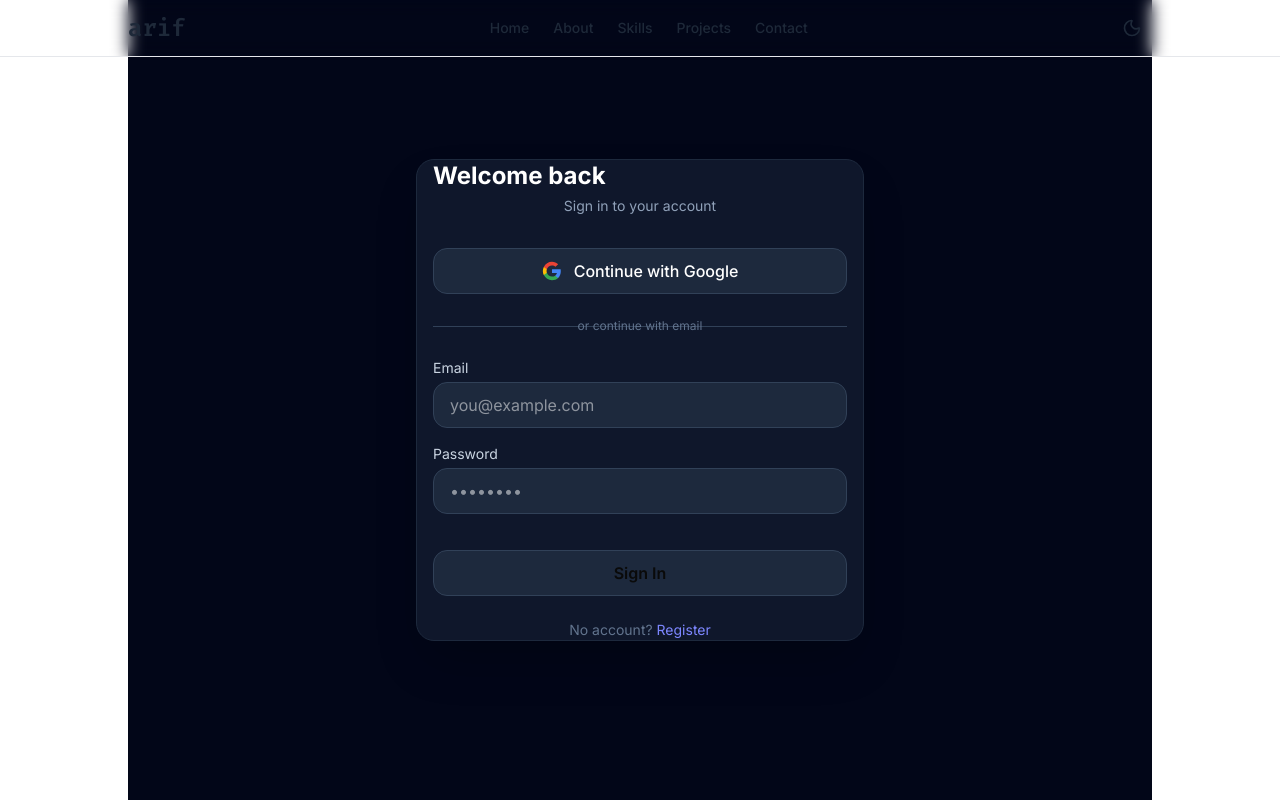
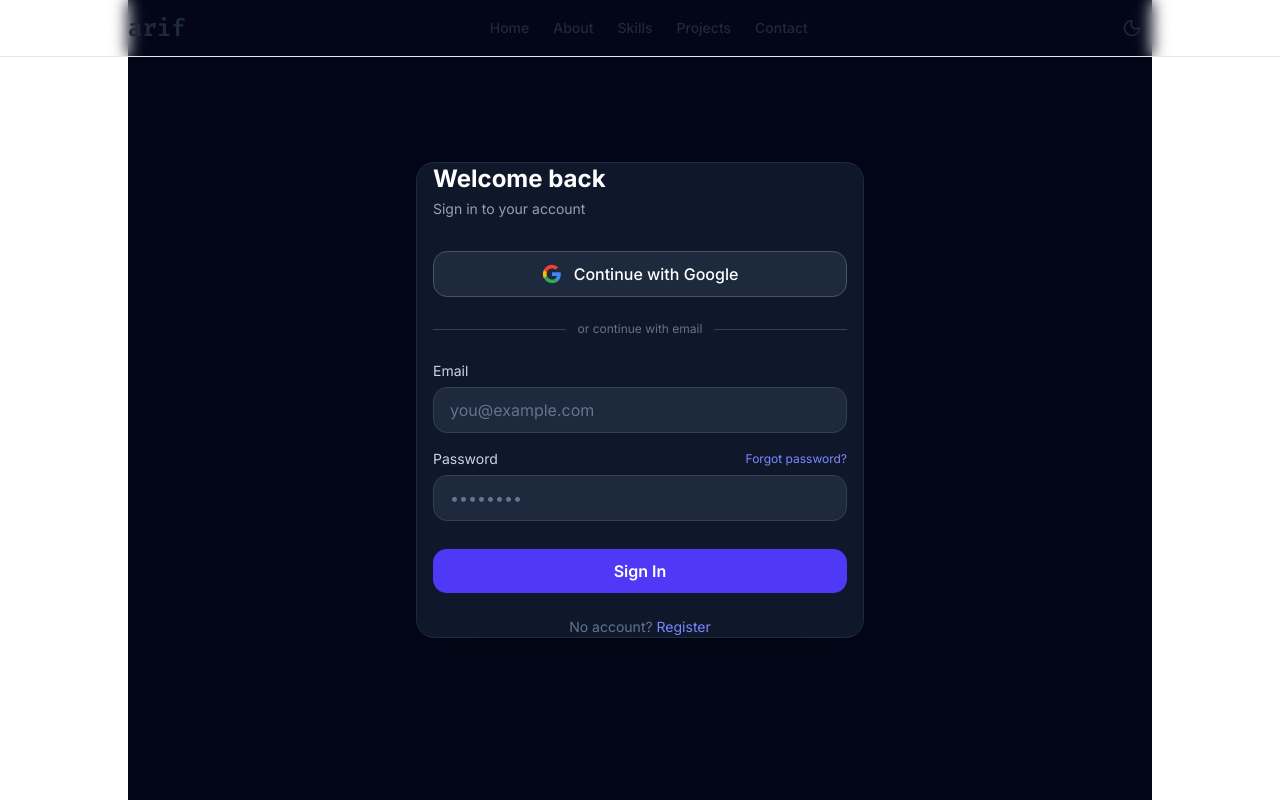
Before and after one commit to arifstk/arif-portfolio, a Next.js app: page /login in a window 1280 px wide. Shown: the top 800 px of the page. Built offline with nearby package versions, Linux system fonts and the light colour scheme.

Commit message:
login ui

```diff
--- a/app/(auth)/login/page.tsx
+++ b/app/(auth)/login/page.tsx
@@ -1,4 +1,4 @@
-// app/(auth)/login/page.tsx — Login page with credentials form and Google OAuth button
+// app/(auth)/login/page.tsx
 
 "use client";
 import { signIn } from "next-auth/react";
@@ -23,15 +23,17 @@ export default function LoginPage() {
   return (
     <div className="min-h-screen flex items-center justify-center px-4 bg-slate-950">
       <div className="w-full max-w-md bg-slate-900 rounded-2xl px-4 shadow-2xl border border-slate-800">
+
+        {/* Header */}
         <h1 className="text-2xl font-bold text-white mb-1">Welcome back</h1>
-        <p className="text-slate-400 text-sm mb-8 text-center">Sign in to your account</p>
+        <p className="text-slate-400 text-sm mb-8">Sign in to your account</p>
 
         {/* Google OAuth */}
         <button
           onClick={() => signIn("google", { callbackUrl: "/" })}
-          className="w-full flex items-center justify-center gap-3 py-2.5 rounded-xl border border-slate-700 bg-slate-800 hover:bg-slate-700 transition text-white font-medium mb-6"
+          className="w-full flex items-center justify-center gap-3 py-2.5 rounded-xl border border-slate-600 bg-slate-800 hover:bg-slate-700 transition text-white font-medium mb-6"
         >
-          <svg className="w-5 h-5" viewBox="0 0 24 24">
+          <svg className="w-5 h-5 shrink-0" viewBox="0 0 24 24">
             <path fill="#4285F4" d="M22.56 12.25c0-.78-.07-1.53-.2-2.25H12v4.26h5.92c-.26 1.37-1.04 2.53-2.21 3.31v2.77h3.57c2.08-1.92 3.28-4.74 3.28-8.09z" />
             <path fill="#34A853" d="M12 23c2.97 0 5.46-.98 7.28-2.66l-3.57-2.77c-.98.66-2.23 1.06-3.71 1.06-2.86 0-5.29-1.93-6.16-4.53H2.18v2.84C3.99 20.53 7.7 23 12 23z" />
             <path fill="#FBBC05" d="M5.84 14.09c-.22-.66-.35-1.36-.35-2.09s.13-1.43.35-2.09V7.07H2.18C1.43 8.55 1 10.22 1 12s.43 3.45 1.18 4.93l3.66-2.84z" />
@@ -40,40 +42,56 @@ export default function LoginPage() {
           Continue with Google
         </button>
 
+        {/* Divider */}
         <div className="relative mb-6">
           <div className="absolute inset-0 flex items-center">
             <div className="w-full border-t border-slate-700" />
           </div>
-          <div className="relative flex justify-center text-xs text-slate-500 px-3">or continue with email</div>
+          <div className="relative flex justify-center">
+            <span className="bg-slate-900 px-3 text-xs text-slate-500">or continue with email</span>
+          </div>
         </div>
 
+        {/* Form */}
         <form onSubmit={handleSubmit} className="space-y-4">
           <div>
-            <label className="block text-sm text-slate-300 mb-1">Email</label>
+            <label className="block text-sm text-slate-300 mb-1.5">Email</label>
             <input
               type="email"
               value={email}
               onChange={(e) => setEmail(e.target.value)}
               required
-              className="w-full px-4 py-2.5 rounded-xl bg-slate-800 border border-slate-700 text-white focus:outline-none focus:ring-2 focus:ring-indigo-500"
+              className="w-full px-4 py-2.5 rounded-xl bg-slate-800 border border-slate-700 text-white placeholder-slate-500 focus:outline-none focus:ring-2 focus:ring-indigo-500 focus:border-transparent"
               placeholder="you@example.com"
             />
           </div>
+
           <div>
-            <label className="block text-sm text-slate-300 mb-1">Password</label>
+            <div className="flex items-center justify-between mb-1.5">
+              <label className="block text-sm text-slate-300">Password</label>
+              <Link href="/forgot-password" className="text-xs text-indigo-400 hover:underline">
+                Forgot password?
+              </Link>
+            </div>
             <input
               type="password"
               value={password}
               onChange={(e) => setPassword(e.target.value)}
               required
-              className="w-full px-4 py-2.5 rounded-xl bg-slate-800 border border-slate-700 text-white focus:outline-none focus:ring-2 focus:ring-indigo-500 mb-5"
+              className="w-full px-4 py-2.5 rounded-xl bg-slate-800 border border-slate-700 text-white placeholder-slate-500 focus:outline-none focus:ring-2 focus:ring-indigo-500 focus:border-transparent mb-3"
               placeholder="••••••••"
             />
           </div>
-          {error && <p className="text-red-400 text-sm">{error}</p>}
+
+          {error && (
+            <p className="text-red-400 text-sm bg-red-400/10 border border-red-400/20 rounded-lg px-3 py-2">
+              {error}
+            </p>
+          )}
+
           <button
             type="submit"
-            className="w-full py-2.5 rounded-xl border border-slate-700 bg-slate-800 hover:bg-slate-700 transition font-semibold"
+            className="w-full py-2.5 rounded-xl bg-indigo-600 hover:bg-indigo-500 transition font-semibold text-white"
           >
             Sign In
           </button>
@@ -81,7 +99,9 @@ export default function LoginPage() {
 
         <p className="text-center text-sm text-slate-500 mt-6">
           No account?{" "}
-          <Link href="/register" className="text-indigo-400 hover:underline">Register</Link>
+          <Link href="/register" className="text-indigo-400 hover:underline">
+            Register
+          </Link>
         </p>
       </div>
     </div>
--- a/app/layout.tsx
+++ b/app/layout.tsx
@@ -28,7 +28,7 @@ export default function RootLayout({
       lang="en" suppressHydrationWarning
       className={cn("h-full", "antialiased", font.className, "font-sans", geist.variable)}
     >
-      <body className="min-h-full flex flex-col">
+      <body className="min-h-screen flex flex-col">
         <Provider>
           <ResponsiveNav />
           <main className='w-[90%] xl:w-[80%] mx-auto'>
```
